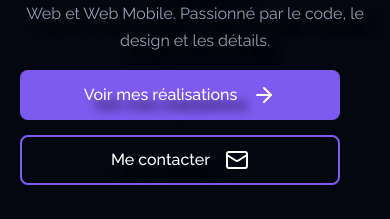
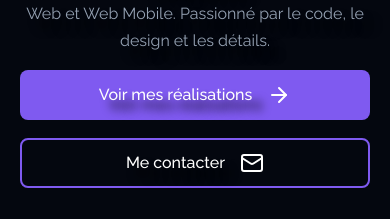
Before and after one commit to userXXIIXII/Projet-Bilan-Vue, a Vue app: page / in a window 390 px wide. Shown: the part 804-1023 px from the top of the page. Built offline with nearby package versions, Linux system fonts and the light colour scheme.

Commit message:
Correction media querie bouton home

```diff
--- a/src/components/Home.vue
+++ b/src/components/Home.vue
@@ -147,8 +147,9 @@
             align-items: center;
         }
 
-        .left p {
-            max-width: 100%;
+        .left {
+            align-items: center;
+            width: 100%;
         }
 
         .right {
@@ -161,15 +162,18 @@
         }
 
         .btn-home {
+            display: flex;
             flex-direction: column;
+            align-items: center;
             width: 100%;
-            gap: 15px;
+            gap: 18px;
         }
 
         .btn-project,
         .btn-contact {
             width: 100%;
-            max-width: 320px;
+            max-width: 400px;
+            margin: 0 auto;
         }
 
         .social {
```
